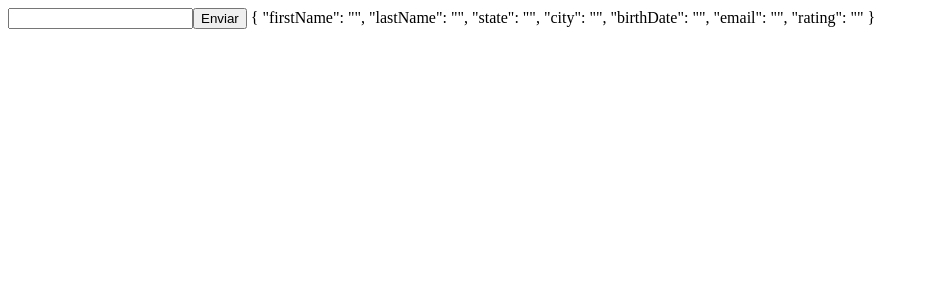
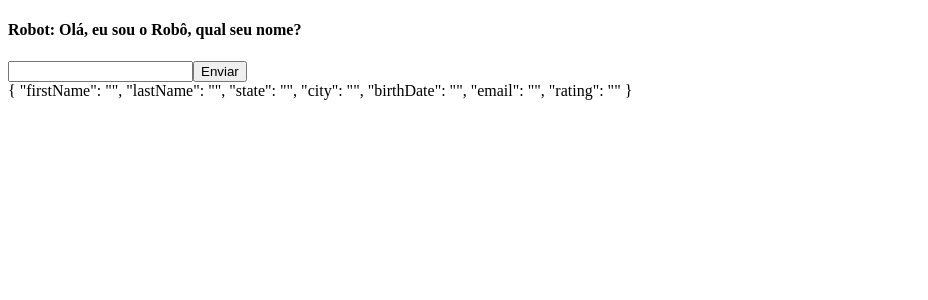
Before and after one commit to joao-zanutto/chat-form, a React (Create React App) app: page / in a window 1280 px wide. Shown: the top 300 px of the page, without its empty margins (0-928 px from the left). Built offline with nearby package versions, Linux system fonts and the light colour scheme.

Commit message:
Created first chat conversation with validations; Started to separate business rules from React code

```diff
--- /dev/null
+++ b/src/components/Chat.js
@@ -0,0 +1,17 @@
+import React from 'react';
+
+const Chat = ({ messageList }) => {
+	return (
+		<div>
+			{messageList.map((message) => {
+				return (
+					<h4>
+						{message.sender}: {message.text}
+					</h4>
+				);
+			})}
+		</div>
+	);
+};
+
+export default Chat;
--- a/src/components/Form.js
+++ b/src/components/Form.js
@@ -1,6 +1,8 @@
 import React, { useState } from 'react';
 import { useFormik } from 'formik';
 import * as yup from 'yup';
+import Chat from './Chat';
+import UserInput from './UserInput';
 
 const initialValues = {
 	firstName: '',
@@ -12,9 +14,24 @@ const initialValues = {
 	rating: '',
 };
 
+let errorMessages = {
+	firstName: {
+		required: 'Mas como eu vou conseguir te ajudar se não souber seu nome?',
+	},
+	lastName: {
+		required: 'Poxa, me diga seu sobrenome por favor',
+	},
+	state: {
+		required: 'Vamos lá, só faltam mais alguns dados. Me diga seu estado'
+	},
+	city: {
+		required: ''
+	}
+};
+
 let schema = yup.object().shape({
-	firstName: yup.string().required(),
-	lastName: yup.string().required(),
+	firstName: yup.string().required(errorMessages.firstName.required),
+	lastName: yup.string().required(errorMessages.lastName.required),
 	state: yup.string().required(),
 	city: yup.string().required(),
 	birthDate: yup.date(),
@@ -25,7 +42,14 @@ let schema = yup.object().shape({
 const properties = Object.keys(initialValues);
 
 const Form = () => {
+	const [lastErrorMessage, setLastErrorMessage] = useState();
 	const [step, setStep] = useState(0);
+	const [messageList, setMessageList] = useState([
+		{
+			sender: 'Robot',
+			text: 'Olá, eu sou o Robô, qual seu nome?',
+		},
+	]);
 
 	const formik = useFormik({
 		initialValues: initialValues,
@@ -35,13 +59,31 @@ const Form = () => {
 	});
 
 	const increaseStep = () => {
+		setStep(step + 1);
+	};
+
+	const pushMessage = (sending, receiving) => {
+		const tempList = [
+			...messageList,
+			{ sender: 'User', text: sending },
+			{ sender: 'Robot', text: receiving },
+		];
+		setMessageList(tempList);
+	};
+
+	const send = (step) => {
+		const sending = formik.values[properties[step]];
 		schema
 			.validateAt(properties[step], formik.values)
 			.then(() => {
-				setStep(step + 1);
+				pushMessage(sending, 'E qual seu sobrenome?');
+				increaseStep();
 			})
 			.catch((err) => {
-				alert(err);
+				if (lastErrorMessage !== err.message) {
+					pushMessage(sending, err.message);
+					setLastErrorMessage(err.message);
+				}
 			});
 	};
 
@@ -50,17 +92,14 @@ const Form = () => {
 			onSubmit={(e) => {
 				e.preventDefault();
 			}}>
-			<input
-				autoComplete='off'
-				id={properties[step]}
-				name={properties[step]}
-				type='text'
-				onChange={formik.handleChange}
-				value={formik.values[properties[step]]}
+			<Chat messageList={messageList} />
+			<UserInput
+				properties={properties}
+				step={step}
+				handleChange={formik.handleChange}
+				values={formik.values}
+				send={send}
 			/>
-			<button onClick={increaseStep} type='button'>
-				Enviar
-			</button>
 			<span> {JSON.stringify(formik.values, null, 2)} </span>
 		</form>
 	);
--- /dev/null
+++ b/src/components/UserInput.js
@@ -0,0 +1,21 @@
+import React from 'react'
+
+const UserInput = ({properties, step, handleChange, values, send}) => {
+    return (
+			<div>
+				<input
+					autoComplete='off'
+					id={properties[step]}
+					name={properties[step]}
+					type='text'
+					onChange={handleChange}
+					value={values[properties[step]]}
+				/>
+				<button onClick={() => send(step)} type='button'>
+					Enviar
+				</button>
+			</div>
+		);
+}
+
+export default UserInput
```
